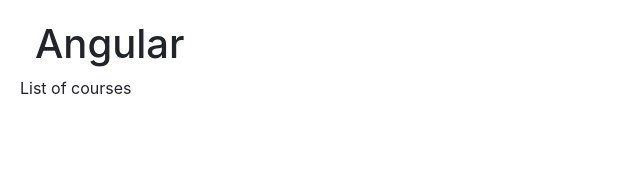
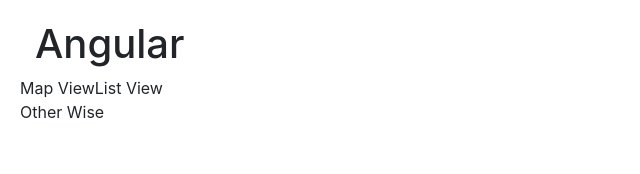
Before and after one commit to raj23manj/Angular, an Angular app: page / in a window 1280 px wide. Shown: the top 174 px of the page, without its empty margins (0-640 px from the left). Built offline with nearby package versions, Linux system fonts and the light colour scheme.

Commit message:
ngSwitchCase

```diff
--- a/src/app/app.component.html
+++ b/src/app/app.component.html
@@ -39,10 +39,21 @@
     No courses yet
 </ng-template> -->
 
-<div [hidden]="courses.length == 0">
+<!-- <div [hidden]="courses.length == 0">
   List of courses
 </div>
 
 <div [hidden]="courses.length > 0">
   No Courses Yet
+</div> -->
+
+<ul class="nav nav-pills">
+  <li [class.active]= "viewMode == 'map'"><a (click) = "viewMode = 'map'">Map View</a></li>
+  <li [class.active]= "viewMode == 'list'"><a (click) = "viewMode = 'list'">List View</a></li>
+</ul>
+
+<div [ngSwitch]="viewMode">
+  <div *ngSwitchCase="'map'">Map View Content</div>
+  <div *ngSwitchCase="'list'">List View Content</div>
+  <div *ngSwitchDefault>Other Wise</div>
 </div>
--- a/src/app/app.component.ts
+++ b/src/app/app.component.ts
@@ -22,6 +22,8 @@
   //   console.log("Favorite Changed:", eventArgs );
   // }
 
-  courses = [1,2];
+  // courses = [1,2];
+
+  viewMode = 'somethingelse';
 
 }
```
